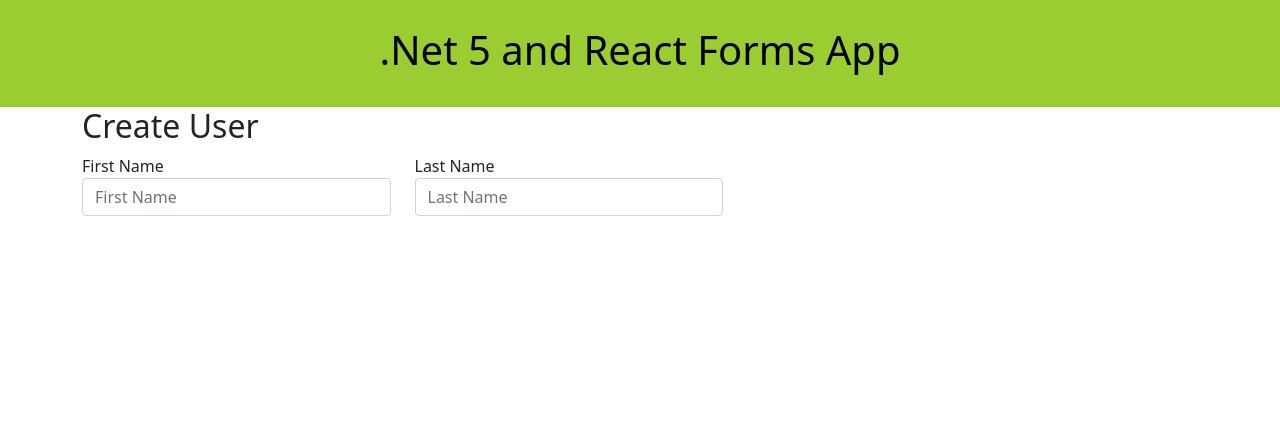
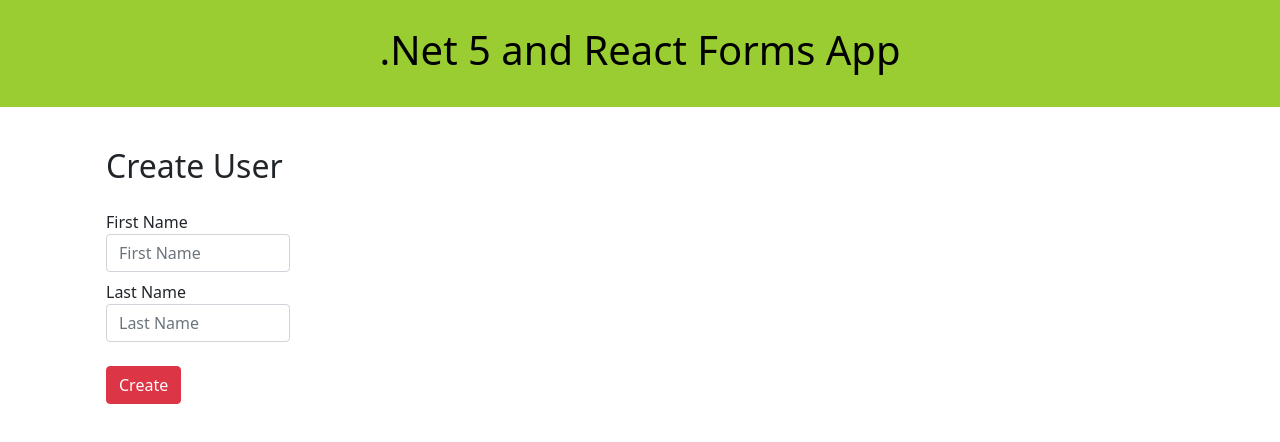
Before and after one commit to maciejdarlak/E-Forms, a React (Create React App) app in the folder E-Forms.Client/: page / in a window 1280 px wide. Shown: the top 442 px of the page. Built offline with nearby package versions, Linux system fonts and the light colour scheme.

Commit message:
React - added two methods

```diff
--- a/E-Forms.Client/src/App.js
+++ b/E-Forms.Client/src/App.js
@@ -1,17 +1,54 @@
 import React, { Component } from 'react';
 import 'bootstrap/dist/css/bootstrap.min.css';
-import { Header } from './components/Header'
+import './custom.css';
+import { createUser } from './services/UserService';
+import Header from './components/Header'
 import CreateUser from './components/CreateUser';
 
 
 class App extends Component {
+
+state = {
+  user: {},
+  users: [],
+  numberOfUsers: 0
+}
+
+createUser = (e) => {
+  createUser(this.state.user)
+    .then(response => {
+      console.log(response);
+      this.setState({numberOfUsers: this.state.numberOfUsers + 1})
+  });
+}
+
+// assign entered values to the fields
+onChangeForm = (e) => {
+  let user = this.state.user
+  if (e.target.name === 'firstname') {
+      user.firstName = e.target.value;
+  } else if (e.target.name === 'lastname') {
+      user.lastName = e.target.value;
+  }
+  this.setState({user})
+}
 
   render() {
 
     return (
       <div className="App">
         <Header></Header>
-        <CreateUser></CreateUser>
+        <div className="container mrgnbtm">
+          <div className="row">
+            <div className="col-md-8">
+                <CreateUser
+                  onChangeForm={this.onChangeForm}
+                  createUser={this.createUser}
+                  >
+                </CreateUser>
+            </div>
+          </div>
+        </div>
       </div>
     );
   }
--- a/E-Forms.Client/src/components/CreateUser.js
+++ b/E-Forms.Client/src/components/CreateUser.js
@@ -1,8 +1,7 @@
 import React  from "react";
-//import './CreateUser.css';
 
-const CreateUser = () => {
 
+const CreateUser = (onChangeForm, createUser) => {
 
     return(
         <div className='container'> {/* alignment */}
@@ -10,22 +9,26 @@
                 <div className="col-md-7 mrgnbtm">
                     <h2>Create User</h2>
                     <form>
-                        <div className="row">
-                            <div className="form-group col-md-6">
-                                <label htmlFor='exampleInputEmail1'>First Name</label>
-                                <input type='text' className='form-control' name='firstname' id='firstname' aria-describedby='emailHelp' placeholder='First Name' />
-                            </div>
-                            <div className='form-group col-md-6'>
-                                <label htmlFor='exampleInputEmail1'>Last Name</label>
-                                <input type='text' className='form-control' name='lastname' id='lastname' aria-describedby='emailHelp' placeholder='Last Name' />
+                        <div class="mt-4 col-md-12"> {/* mt-... - spaces between rows */}
+                            <div className="row">
+                                <div className="form-group col-md-6">
+                                    <label htmlFor='exampleInputEmail1'>First Name</label>
+                                    <input type='text' onChange={(e) => onChangeForm(e)} className='form-control' id='firstname' aria-describedby='emailHelp' placeholder='First Name' />
+                                </div>
                             </div>
                         </div>
-
-
-
-
-
-
+                        <div class="mt-2 col-md-12">
+                            <div className="row">
+                                <div className='form-group col-md-6'>
+                                    <label htmlFor='exampleInputPassword1'>Last Name</label>
+                                    <input type='text' onChange={(e) => onChangeForm(e)} className='form-control' id='lastname' placeholder='Last Name' />
+                                </div>
+                            </div>
+                        </div>
+                        <div class="mt-4 col-md-12">
+                            <div className="row"></div>
+                            <button type='button' onClick={(e) => createUser(e)} className='btn btn-danger'>Create</button>
+                        </div>
                     </form>
                 </div>
             </div>
--- a/E-Forms.Client/src/components/Header.js
+++ b/E-Forms.Client/src/components/Header.js
@@ -5,7 +5,6 @@
 export const Header = () => {
 
     const headerStyle = {
-
         width: '100%',
         padding: '2%',
         backgroundColor: "yellowgreen",
@@ -19,3 +18,5 @@
         </div>
     )
 }
+
+export default Header;
--- /dev/null
+++ b/E-Forms.Client/src/custom.css
@@ -0,0 +1,30 @@
+/* Provide sufficient contrast against white background */
+a {
+    color: #0366d6;
+  }
+
+  code {
+    color: #E01A76;
+  }
+
+  .btn-primary {
+    color: #fff;
+    background-color: #1b6ec2;
+    border-color: #1861ac;
+  }
+
+  .mrgnbtm {
+    margin-top: 20px;
+  }
+
+  .display-board {
+    width: 100%;
+    background-color: rgb(555, 200, 789);
+    padding: 5%;
+  }
+
+  .number {
+    color: red;
+    font-size: 75px;
+    text-align: center;
+  }
--- /dev/null
+++ b/E-Forms.Client/src/services/UserService.js
@@ -0,0 +1,8 @@
+export async function createUser(data) {
+    const response = await fetch('api/user', {
+        method: 'POST',
+        headers: {'Content-Type': 'application/json'},
+        body: JSON.stringify(data)
+    })
+    return await response.json();
+}
```
Also changed, not shown: E-Forms.Client/MainPage.jpeg (added), E-Forms.Client/MicrosoftTeams-image.png (deleted).
